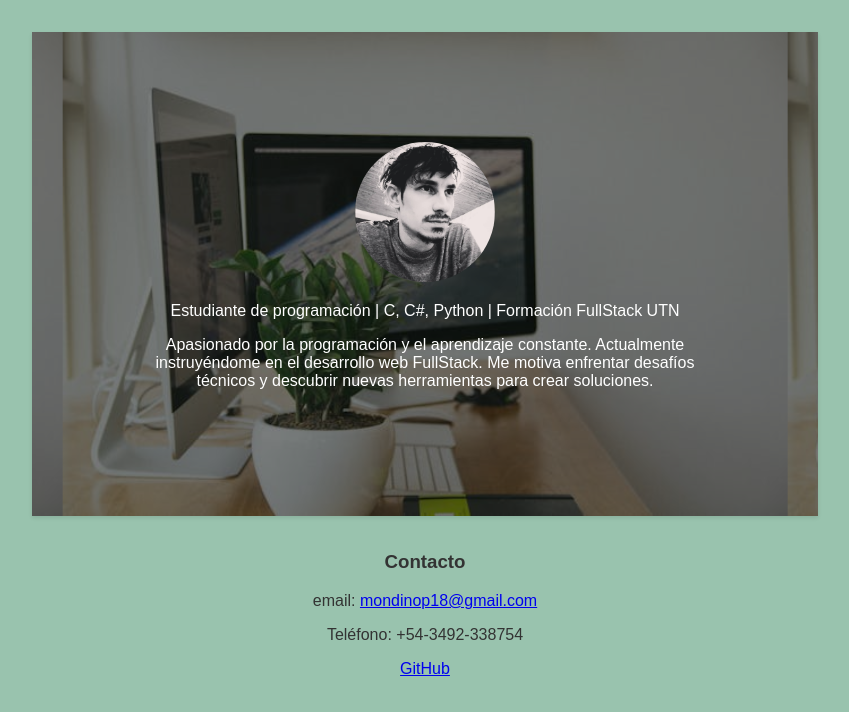
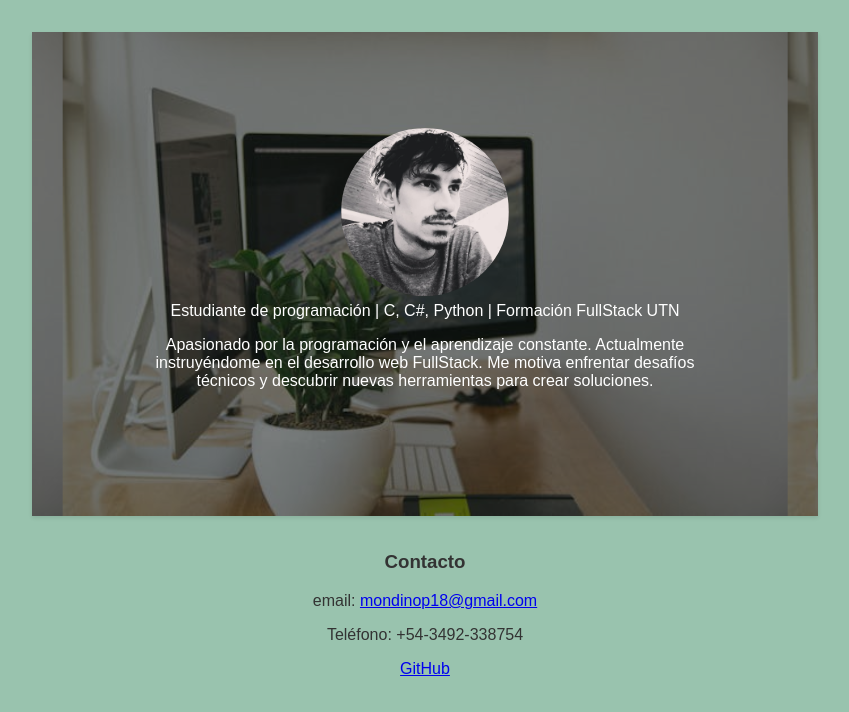
Before and after one commit to MondinoP18/Tarjeta-de-Presentacion, a plain HTML site: page index.html in a window 1280 px wide. In both pictures the pointer is over the picture 639 px from the left and 313 px from the top of the page. Shown: the part 101-813 px from the top of the page, without its empty margins (215-1064 px from the left). Drawn offline with Linux system fonts and the light colour scheme.

Commit message:
imagen con hover

```diff
--- a/css/styles.css
+++ b/css/styles.css
@@ -14,6 +14,10 @@ body{
     width: 140px;
     height: 140px;
     border-radius: 50%;
+}
+img:hover{
+    transform: scale(1.2);  /* Efecto de zoom al pasar el ratón */
+    transition: transform 0.3s ease;
 }
 
 .content{
@@ -55,7 +59,7 @@ h2{
     left: 0;
     width: 100%;
     height: 100%;
-    background-color: rgba(0, 0, 0, 0.5);  /* Ajustá la opacidad a tu gusto */
+    background-color: rgba(0, 0, 0, 0.5);  /* Ajuste de opacidad */
     z-index: 0;
 }
 
```
